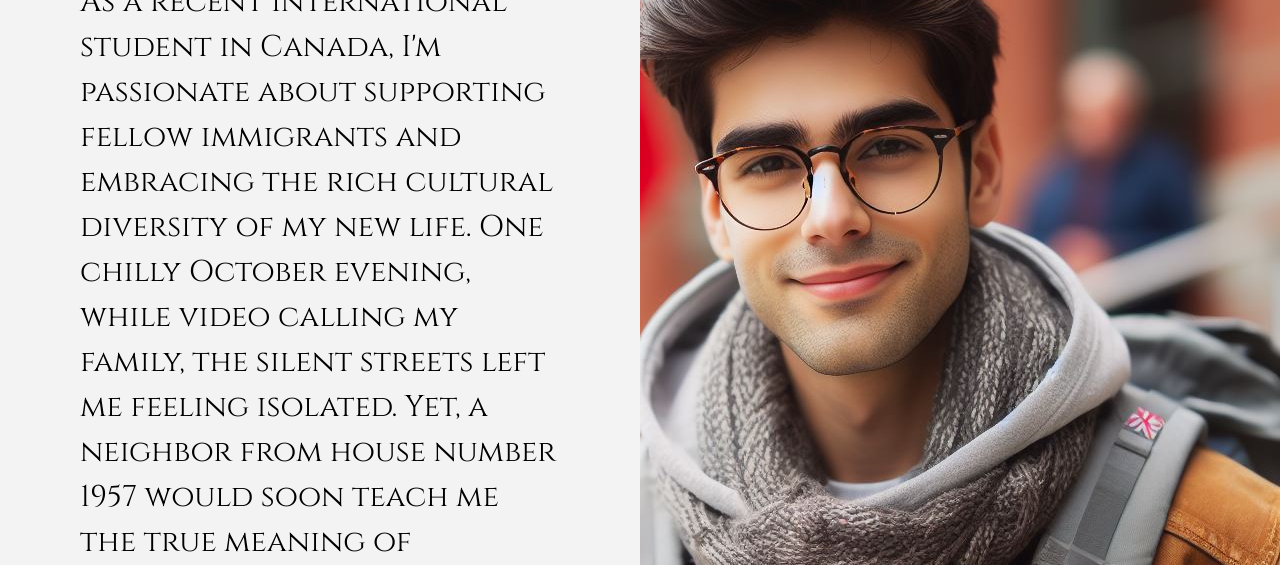
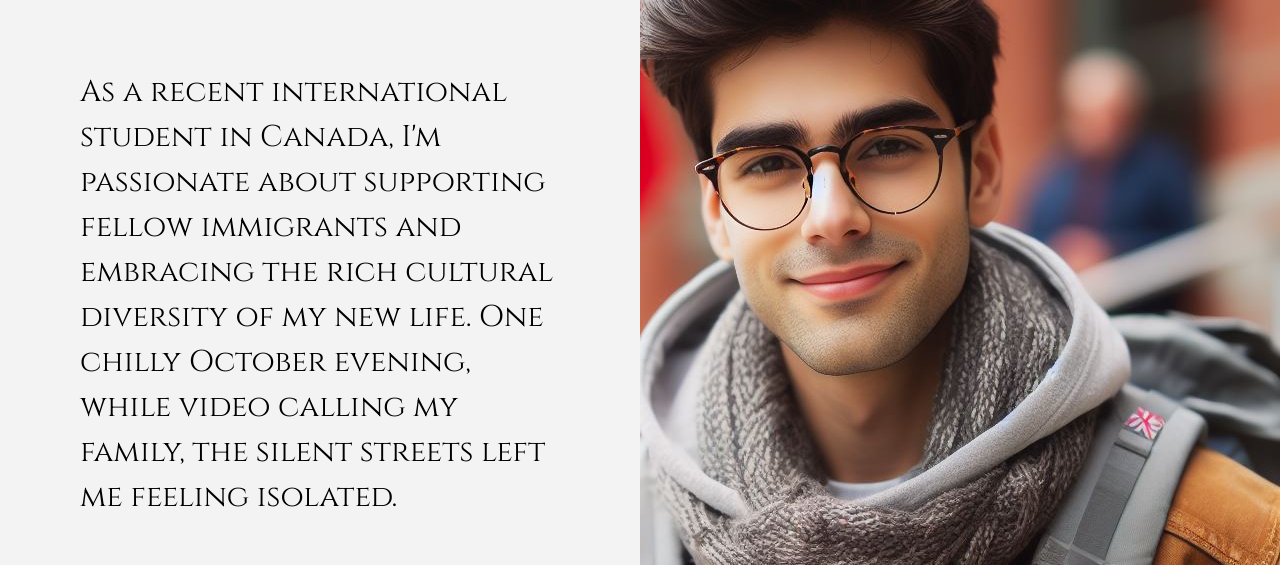
Before and after one commit to miladtavakoli/NeighborsHub, a Next.js app: page / in a window 1280 px wide. Shown: the part 905-1470 px from the top of the page. Built offline with nearby package versions, Linux system fonts and the light colour scheme.

Commit message:
text edited / padding added to first section

```diff
--- a/pages/about-us/index.jsx
+++ b/pages/about-us/index.jsx
@@ -44,7 +44,7 @@ const AboutUs = () => {
           justifyContent={"center"}
           alignItems={"center"}
           alignContent={"center"}
-          sx={{ height: "100vh", backgroundColor: "#f3f3f3" }}
+          sx={{ height: "100vh", backgroundColor: "#f3f3f3", p :3 }}
           direction={"column"}
         >
           <h1
@@ -102,9 +102,7 @@ const AboutUs = () => {
             {`As a recent international student in Canada, I'm passionate about
             supporting fellow immigrants and embracing the rich cultural
             diversity of my new life. One chilly October evening, while video
-            calling my family, the silent streets left me feeling isolated. Yet,
-            a neighbor from house number 1957 would soon teach me the true
-            meaning of community`}
+            calling my family, the silent streets left me feeling isolated.`}
           </p>
         </Grid>
         <Grid
@@ -329,9 +327,7 @@ const AboutUs = () => {
             {`As a recent international student in Canada, I'm passionate about
             supporting fellow immigrants and embracing the rich cultural
             diversity of my new life. One chilly October evening, while video
-            calling my family, the silent streets left me feeling isolated. Yet,
-            a neighbor from house number 1957 would soon teach me the true
-            meaning of community`}
+            calling my family, the silent streets left me feeling isolated.`}
           </p>
         </Grid>
       </Grid>
```
